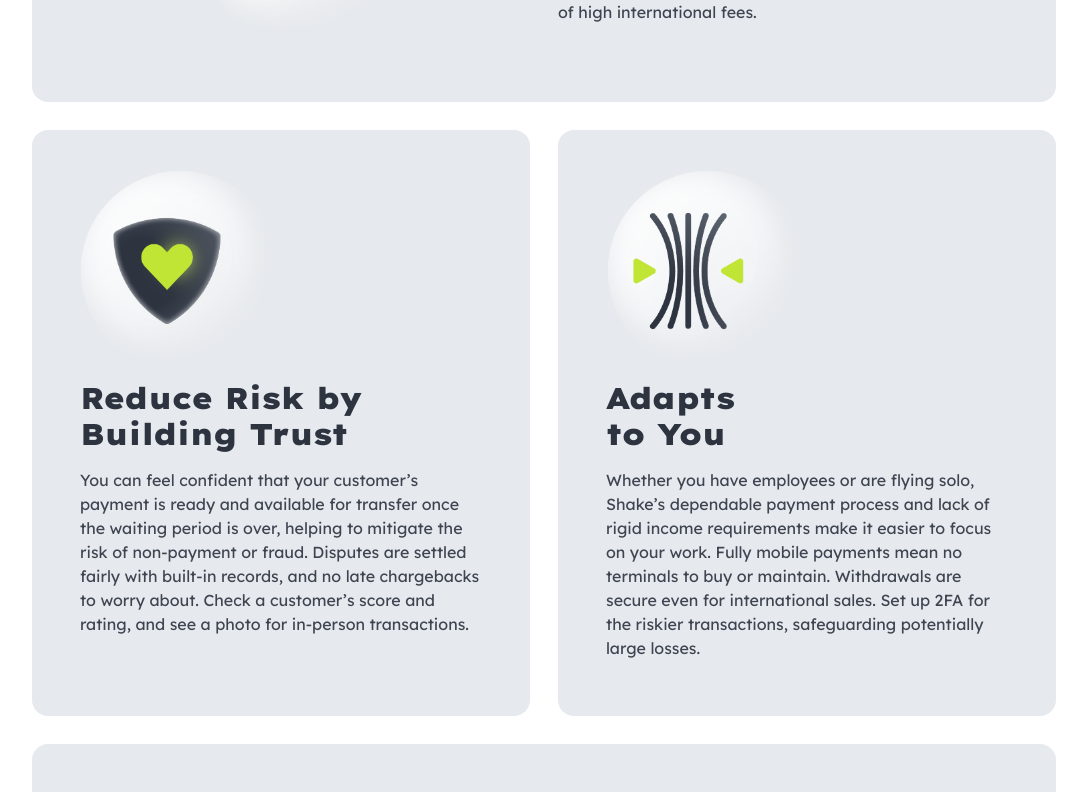
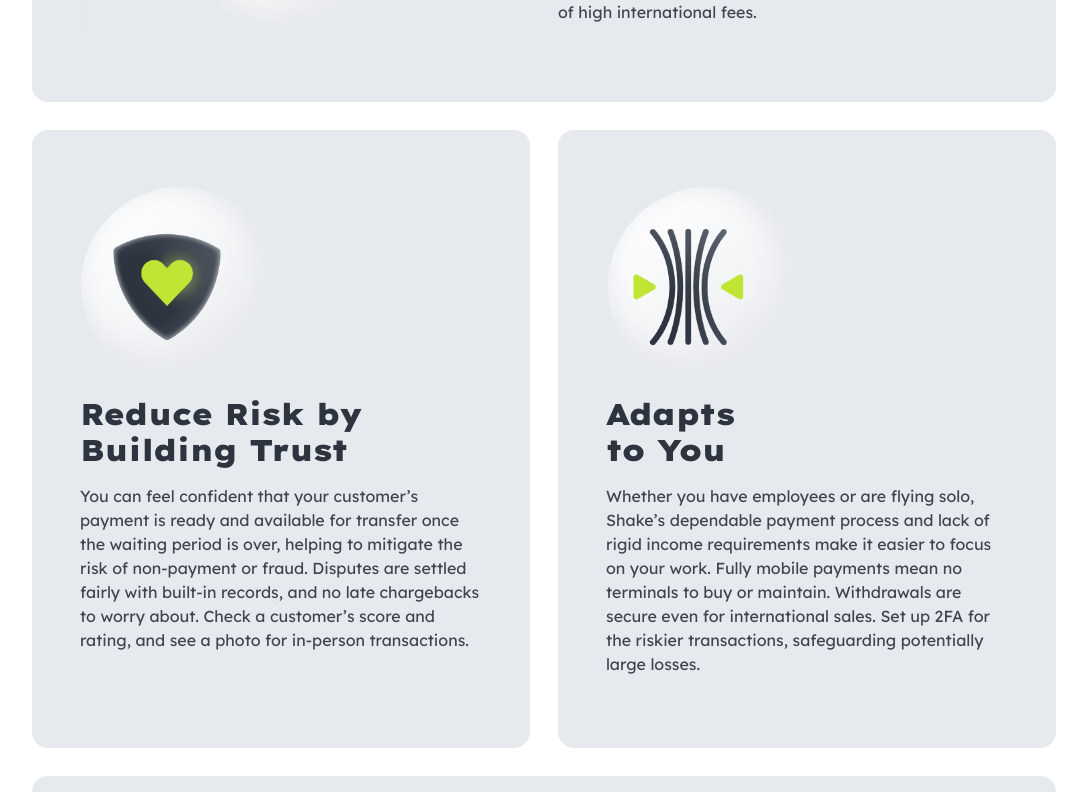
Before and after one commit to Shake-Escrow/Shake-Escrow.github.io, a React (Vite) app: page /get-paid in a window 1280 px wide. Shown: the part 1388-2180 px from the top of the page, without its empty margins (96-1183 px from the left). Built offline with nearby package versions, Linux system fonts and the light colour scheme; a web font is replaced by a local one.

Commit message:
send payments get paid cards fix V2

```diff
--- a/src/pages/getpaid.tsx
+++ b/src/pages/getpaid.tsx
@@ -51,7 +51,7 @@ const GetPaid: React.FC = () => {
               if (section.headline.replace(/\n/g, ' ') === 'Adapts to You') imageSrc = '/images/03_adapts to you.png';
               if (section.headline.replace(/\n/g, ' ') === 'Reduce Risk by Building Trust') imageSrc = '/images/02_reduce risk by building trust.png';
               return (
-                <div key={section.headline} className={`bg-[#e6e9ed] rounded-2xl p-8 px-6 md:px-12 flex flex-col items-start text-left h-full ${idx === 0 ? ' md:mb-0' : 'mt-6 md:mt-0'}`}>
+                <div key={section.headline} className={`bg-[#e6e9ed] rounded-2xl py-8 px-6 md:px-12 md:py-12 flex flex-col items-start text-left h-full ${idx === 0 ? ' md:mb-0' : 'mt-18 md:mt-0'}`}>
                   <img src={imageSrc} alt={section.headline} className="w-full h-43 object-cover rounded-2xl " />
                   <h3 className="font-display font-bold text-2xl md:text-3xl text-secondary-dark mb-4" style={{letterSpacing: '-0.03em'}}>{section.headline.split('\n').map((line, idx) => (<React.Fragment key={idx}>{line}{idx < section.headline.split('\n').length - 1 && <br />}</React.Fragment>))}</h3>
                   <p className="text-description mb-6 text-[#2d3440] opacity-90" style={{fontFamily: 'Lexend Deca, sans-serif'}}>{section.description}</p>
--- a/src/pages/sendpayments.tsx
+++ b/src/pages/sendpayments.tsx
@@ -52,7 +52,7 @@ const SendPayments: React.FC = () => {
         if (section.headline === 'Level Up as a Sensible Spender') imageSrc = '/images/02_level up as a sensible spender.png';
         if (section.headline === 'Freedom and Flexibility') imageSrc = '/images/03_freedom and flexibility.png';
         return (
-          <div key={section.headline} className={`bg-[#e6e9ed] rounded-2xl p-8 px-6 md:px-12 flex flex-col items-start text-left h-full ${idx === 0 ? ' md:mb-0' : 'mt-6 md:mt-0'}`}>
+          <div key={section.headline} className={`bg-[#e6e9ed] rounded-2xl py-8 px-6 md:px-12 md:py-12 flex flex-col items-start text-left h-full ${idx === 0 ? ' md:mb-0' : 'mt-18 md:mt-0'}`}>
             <img src={imageSrc} alt={section.headline} className="w-full h-43 object-cover rounded-2xl " />
             <h3 className="font-display font-bold text-2xl md:text-3xl text-secondary-dark mb-4" style={{letterSpacing: '-0.03em'}}>{section.headline.split('\n').map((line, idx) => (<React.Fragment key={idx}>{line}{idx < section.headline.split('\n').length - 1 && <br />}</React.Fragment>))}</h3>
             <p className="text-description mb-6 text-[#2d3440] opacity-90" style={{fontFamily: 'Lexend Deca, sans-serif'}}>{section.description}</p>
```
